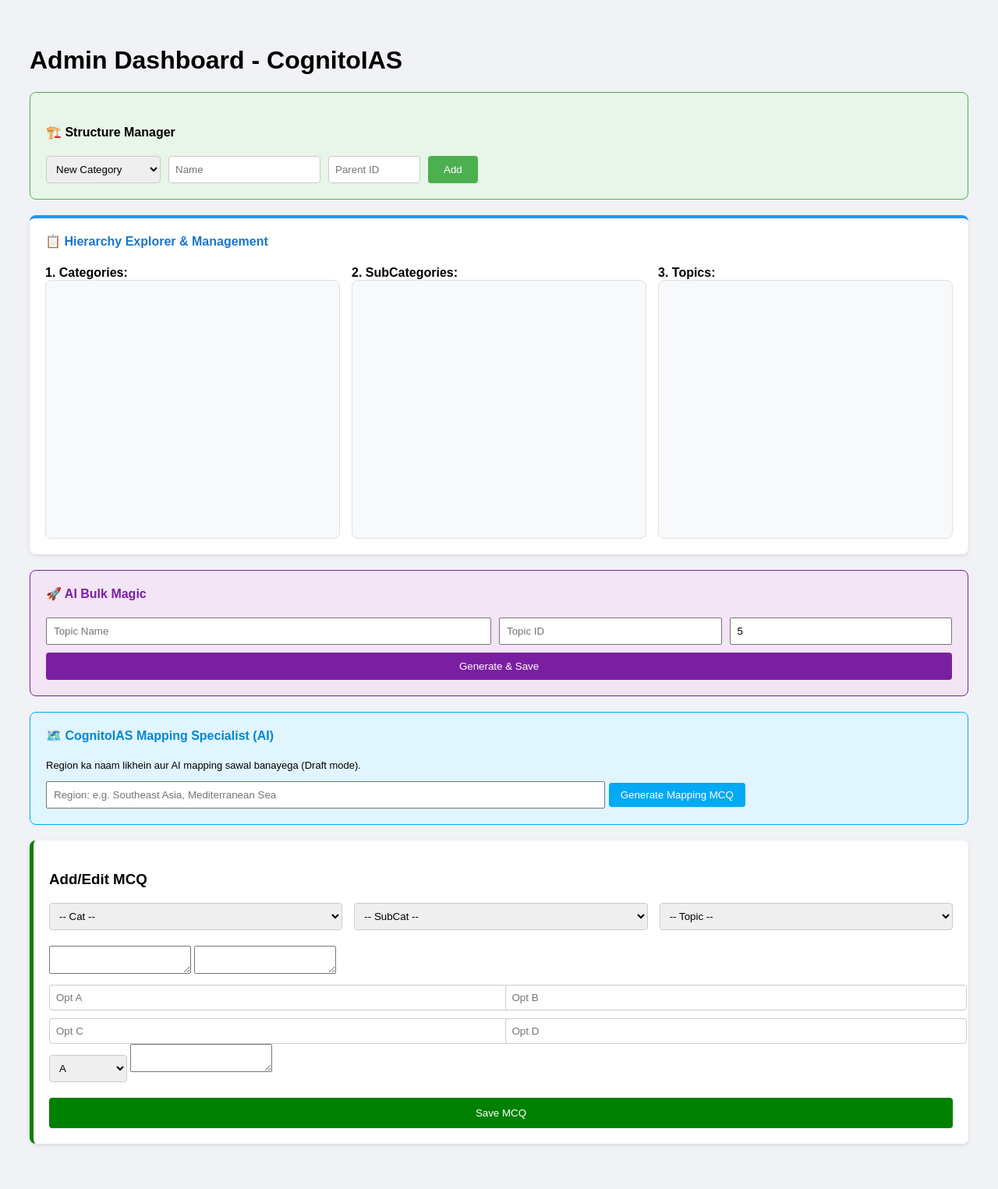
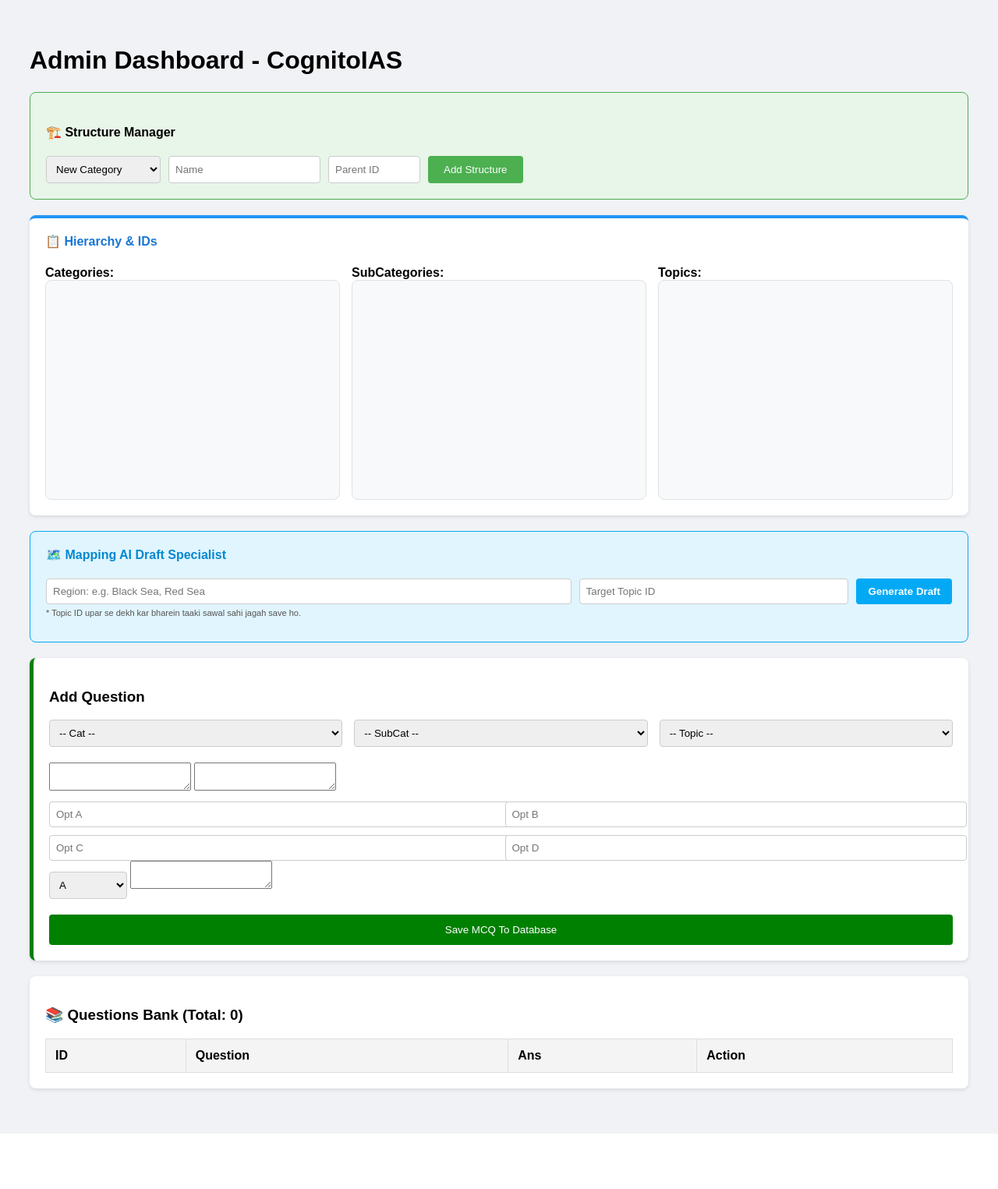
Before and after one commit to cognitoias-droid/UPSC-Web-App, a Flask app: page /admin in a window 1280 px wide. Shown: the whole page at 78% size. After the commit the page ends 1454 px from the top, so only its background shows below. Run offline with Flask 3, Linux system fonts and the light colour scheme; data that the repository does not hold is empty; some libraries are stand-ins or nearby versions.

Commit message:
Update admin.html

```diff
--- a/templates/admin.html
+++ b/templates/admin.html
@@ -8,8 +8,12 @@
         .form-label { font-weight: bold; display: block; margin-bottom: 5px; margin-top: 10px; }
         .form-control { width: 100%; padding: 8px; border: 1px solid #ccc; border-radius: 4px; }
         .id-badge { background: #e3f2fd; color: #0d47a1; padding: 2px 6px; border-radius: 4px; font-weight: bold; font-family: monospace; font-size: 12px; }
-        .structure-box { background: #f8f9fa; border: 1px solid #dee2e6; padding: 15px; border-radius: 8px; height: 300px; overflow-y: auto; }
+        .structure-box { background: #f8f9fa; border: 1px solid #dee2e6; padding: 15px; border-radius: 8px; height: 250px; overflow-y: auto; }
         .del-btn { color: #dc3545; text-decoration: none; font-weight: bold; margin-left: 10px; cursor: pointer; }
+        .del-btn:hover { color: #a71d2a; }
+        table { width: 100%; border-collapse: collapse; margin-top: 15px; background: white; }
+        th, td { padding: 12px; border: 1px solid #ddd; text-align: left; }
+        th { background: #f4f4f4; }
     </style>
 </head>
 <body style="font-family: Arial; padding: 30px; background: #f0f2f5;">
@@ -25,71 +29,52 @@
             </select>
             <input type="text" name="name" placeholder="Name" required style="padding: 8px; border-radius: 4px; border: 1px solid #ccc;">
             <input type="number" name="parent_id" placeholder="Parent ID" style="padding: 8px; border-radius: 4px; border: 1px solid #ccc; width: 100px;">
-            <button type="submit" style="background: #4caf50; color: white; border: none; padding: 8px 20px; cursor: pointer; border-radius: 4px;">Add</button>
+            <button type="submit" style="background: #4caf50; color: white; border: none; padding: 8px 20px; cursor: pointer; border-radius: 4px;">Add Structure</button>
         </form>
     </div>
 
     <div class="admin-card" style="border-top: 4px solid #2196f3;">
-        <h4 style="color: #1976d2; margin-top: 0;">📋 Hierarchy Explorer & Management</h4>
+        <h4 style="color: #1976d2; margin-top: 0;">📋 Hierarchy & IDs</h4>
         <div style="display: grid; grid-template-columns: 1fr 1fr 1fr; gap: 15px;">
             <div>
-                <strong>1. Categories:</strong>
+                <strong>Categories:</strong>
                 <div class="structure-box">
-                    <ul style="padding-left: 15px;">
-                        {% for cat in categories %}
-                        <li style="margin-bottom:8px;">{{ cat.name }} <span class="id-badge">ID: {{ cat.id }}</span> <a href="/admin/delete_structure/category/{{ cat.id }}" class="del-btn" onclick="return confirm('Sure?')">✖</a></li>
-                        {% endfor %}
-                    </ul>
+                    {% for cat in categories %}
+                    <div style="margin-bottom:5px;">{{ cat.name }} <span class="id-badge">{{ cat.id }}</span> <a href="/admin/delete_structure/category/{{ cat.id }}" class="del-btn" onclick="return confirm('Sure?')">✖</a></div>
+                    {% endfor %}
                 </div>
             </div>
             <div>
-                <strong>2. SubCategories:</strong>
+                <strong>SubCategories:</strong>
                 <div class="structure-box">
-                    <ul style="padding-left: 15px;">
-                        {% for cat in categories %}
-                            {% for sub in cat.subcategories %}
-                            <li style="margin-bottom:8px;">{{ sub.name }} <span class="id-badge">ID: {{ sub.id }}</span> <a href="/admin/delete_structure/subcat/{{ sub.id }}" class="del-btn" onclick="return confirm('Sure?')">✖</a></li>
-                            {% endfor %}
-                        {% endfor %}
-                    </ul>
+                    {% for cat in categories %}{% for sub in cat.subcategories %}
+                    <div style="margin-bottom:5px;">{{ sub.name }} <span class="id-badge">{{ sub.id }}</span> <a href="/admin/delete_structure/subcat/{{ sub.id }}" class="del-btn" onclick="return confirm('Sure?')">✖</a></div>
+                    {% endfor %}{% endfor %}
                 </div>
             </div>
             <div>
-                <strong>3. Topics:</strong>
+                <strong>Topics:</strong>
                 <div class="structure-box">
-                    <ul style="padding-left: 15px;">
-                        {% for cat in categories %}
-                            {% for sub in cat.subcategories %}
-                                {% for top in sub.topics %}
-                                <li style="margin-bottom:8px;">{{ top.name }} <span class="id-badge">ID: {{ top.id }}</span> <a href="/admin/delete_structure/topic/{{ top.id }}" class="del-btn" onclick="return confirm('Sure?')">✖</a></li>
-                                {% endfor %}
-                            {% endfor %}
-                        {% endfor %}
-                    </ul>
+                    {% for cat in categories %}{% for sub in cat.subcategories %}{% for top in sub.topics %}
+                    <div style="margin-bottom:5px;">{{ top.name }} <span class="id-badge">{{ top.id }}</span> <a href="/admin/delete_structure/topic/{{ top.id }}" class="del-btn" onclick="return confirm('Sure?')">✖</a></div>
+                    {% endfor %}{% endfor %}{% endfor %}
                 </div>
             </div>
         </div>
     </div>
 
-    <div style="background: #f3e5f5; padding: 20px; border-radius: 8px; margin-bottom: 20px; border: 1px solid #7b1fa2;">
-        <h4 style="margin-top:0; color: #7b1fa2;">🚀 AI Bulk Magic</h4>
-        <div style="display: grid; grid-template-columns: 2fr 1fr 1fr; gap: 10px;">
-            <input type="text" id="bulk-topic" placeholder="Topic Name" style="padding: 8px;">
-            <input type="number" id="target-topic-id" placeholder="Topic ID" style="padding: 8px;">
-            <input type="number" id="bulk-count" value="5" min="1" max="10" style="padding: 8px;">
+    <div style="background: #e1f5fe; padding: 20px; border-radius: 8px; margin-bottom: 20px; border: 1px solid #03a9f4;">
+        <h4 style="color: #0288d1; margin-top: 0;">🗺️ Mapping AI Draft Specialist</h4>
+        <div style="display: flex; gap: 10px; flex-wrap: wrap;">
+            <input type="text" id="map-region" placeholder="Region: e.g. Black Sea, Red Sea" style="flex: 2; padding: 8px; border: 1px solid #ccc; border-radius: 4px;">
+            <input type="number" id="map-topic-id" placeholder="Target Topic ID" style="flex: 1; padding: 8px; border: 1px solid #ccc; border-radius: 4px;">
+            <button type="button" id="map-btn" onclick="generateMapMCQ()" style="padding: 8px 15px; background: #03a9f4; color: white; border: none; cursor: pointer; border-radius: 4px; font-weight: bold;">Generate Draft</button>
         </div>
-        <button type="button" onclick="generateBulk()" id="bulk-btn" style="margin-top: 10px; width: 100%; padding: 10px; background: #7b1fa2; color: white; border: none; cursor: pointer; border-radius: 4px;">Generate & Save</button>
-    </div>
-
-    <div style="background: #e1f5fe; padding: 20px; border-radius: 8px; margin-bottom: 20px; border: 1px solid #03a9f4;">
-        <h4 style="color: #0288d1; margin-top: 0;">🗺️ CognitoIAS Mapping Specialist (AI)</h4>
-        <p style="font-size: 13px;">Region ka naam likhein aur AI mapping sawal banayega (Draft mode).</p>
-        <input type="text" id="map-region" placeholder="Region: e.g. Southeast Asia, Mediterranean Sea" style="width: 60%; padding: 8px;">
-        <button type="button" id="map-btn" onclick="generateMapMCQ()" style="padding: 8px 15px; background: #03a9f4; color: white; border: none; cursor: pointer; border-radius: 4px;">Generate Mapping MCQ</button>
+        <p style="font-size: 11px; color: #555; margin-top: 5px;">* Topic ID upar se dekh kar bharein taaki sawal sahi jagah save ho.</p>
     </div>
 
     <div class="admin-card" style="border-left: 5px solid green;">
-        <h3>Add/Edit MCQ</h3>
+        <h3>Add Question</h3>
         <form action="/admin/save_mcq" method="POST">
             <div style="display: grid; grid-template-columns: 1fr 1fr 1fr; gap: 15px; margin-bottom: 20px;">
                 <select id="main_cat" onchange="loadSubCats()" class="form-control">
@@ -116,25 +101,53 @@
                 <option value="C">C</option><option value="D">D</option>
             </select>
             <textarea name="exp" id="editor_exp"></textarea>
-            <button type="submit" style="background: green; color: white; padding: 12px; border: none; margin-top: 20px; width: 100%; cursor: pointer; border-radius: 4px;">Save MCQ</button>
+            <button type="submit" style="background: green; color: white; padding: 12px; border: none; margin-top: 20px; width: 100%; cursor: pointer; border-radius: 4px;">Save MCQ To Database</button>
         </form>
+    </div>
+
+    <div class="admin-card">
+        <h3>📚 Questions Bank (Total: {{ q_count }})</h3>
+        <table>
+            <thead>
+                <tr>
+                    <th>ID</th>
+                    <th>Question</th>
+                    <th>Ans</th>
+                    <th>Action</th>
+                </tr>
+            </thead>
+            <tbody>
+                {% for q in questions %}
+                <tr>
+                    <td>{{ q.id }}</td>
+                    <td>{{ q.q_en | safe }}</td>
+                    <td>{{ q.ans }}</td>
+                    <td><a href="/admin/delete_question/{{ q.id }}" class="del-btn" onclick="return confirm('Mita dein?')">Delete</a></td>
+                </tr>
+                {% endfor %}
+            </tbody>
+        </table>
     </div>
 
     <script>
         CKEDITOR.replace('editor_en'); CKEDITOR.replace('editor_hi'); CKEDITOR.replace('editor_exp');
 
-        // Mapping AI Function
         function generateMapMCQ() {
             let region = document.getElementById('map-region').value;
+            let targetId = document.getElementById('map-topic-id').value;
             let btn = document.getElementById('map-btn');
-            if(!region) return alert("Region likhiye!");
-            btn.innerText = "Searching Map Data..."; btn.disabled = true;
+
+            if(!region || !targetId) return alert("Region aur Target Topic ID dono zaroori hain!");
+
+            btn.innerText = "AI Mapping..."; btn.disabled = true;
 
             fetch('/admin/generate_mapping_ai', {
                 method: 'POST',
                 headers: {'Content-Type': 'application/json'},
                 body: JSON.stringify({topic: region})
-            }).then(res => res.json()).then(data => {
+            })
+            .then(res => res.json())
+            .then(data => {
                 CKEDITOR.instances.editor_en.setData(data.q_en);
                 CKEDITOR.instances.editor_hi.setData(data.q_hi);
                 CKEDITOR.instances.editor_exp.setData(data.exp);
@@ -143,7 +156,14 @@
                 document.getElementsByName('oc')[0].value = data.oc;
                 document.getElementsByName('od')[0].value = data.od;
                 document.getElementsByName('ans')[0].value = data.ans;
-                btn.innerText = "Generate Mapping MCQ"; btn.disabled = false;
+
+                // Automatically set the target topic in the manual form
+                document.getElementById('topic_id_final').innerHTML = `<option value="${targetId}" selected>Selected Topic (ID: ${targetId})</option>`;
+
+                btn.innerText = "Generate Draft"; btn.disabled = false;
+
+                // Smooth scroll down to the editor
+                document.getElementById('editor_en').scrollIntoView({ behavior: 'smooth' });
             });
         }
 
@@ -163,16 +183,6 @@
                 data.forEach(x => t.innerHTML += `<option value="${x.id}">${x.name}</option>`);
             });
         }
-        function generateBulk() {
-            let n = document.getElementById('bulk-topic').value;
-            let i = document.getElementById('target-topic-id').value;
-            let c = document.getElementById('bulk-count').value;
-            fetch('/admin/bulk_ai', {
-                method: 'POST',
-                headers: {'Content-Type': 'application/json'},
-                body: JSON.stringify({topic: n, count: c, topic_id: i})
-            }).then(() => location.reload());
-        }
     </script>
 </body>
 </html>
```
